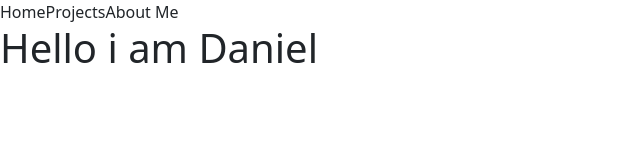
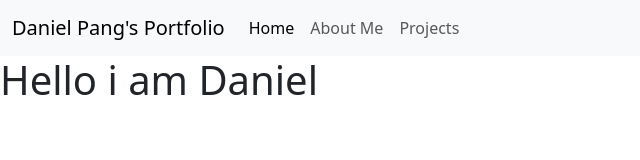
Before and after one commit to danielpanguin/danielpanguin.github.io, a plain HTML site: page index.html in a window 1280 px wide. Shown: the whole page, without its empty margins (0-640 px from the left). Drawn offline with nearby package versions, Linux system fonts and the light colour scheme.

Commit message:
editted nav bar

```diff
--- a/index.html
+++ b/index.html
@@ -7,11 +7,27 @@
     <link href="https://cdn.jsdelivr.net/npm/bootstrap@5.3.3/dist/css/bootstrap.min.css" rel="stylesheet" integrity="sha384-QWTKZyjpPEjISv5WaRU9OFeRpok6YctnYmDr5pNlyT2bRjXh0JMhjY6hW+ALEwIH" crossorigin="anonymous">
 </head>
 <body>
-<ul class="nav">
-    <li class="nav-item">Home</li>
-    <li class="nav-item">Projects</li>
-    <li class="nav-item">About Me</li>
-</ul>
+    <nav class="navbar navbar-expand-lg bg-body-tertiary">
+        <div class="container-fluid">
+          <a class="navbar-brand" href="#">Daniel Pang's Portfolio</a>
+          <button class="navbar-toggler" type="button" data-bs-toggle="collapse" data-bs-target="#navbarNav" aria-controls="navbarNav" aria-expanded="false" aria-label="Toggle navigation">
+            <span class="navbar-toggler-icon"></span>
+          </button>
+          <div class="collapse navbar-collapse" id="navbarNav">
+            <ul class="navbar-nav">
+              <li class="nav-item">
+                <a class="nav-link active" aria-current="page" href="#">Home</a>
+              </li>
+              <li class="nav-item">
+                <a class="nav-link" href="#">About Me</a>
+              </li>
+              <li class="nav-item">
+                <a class="nav-link" href="#">Projects</a>
+              </li>
+            </ul>
+          </div>
+        </div>
+      </nav>
 <h1>Hello i am Daniel</h1>
 
 
```
